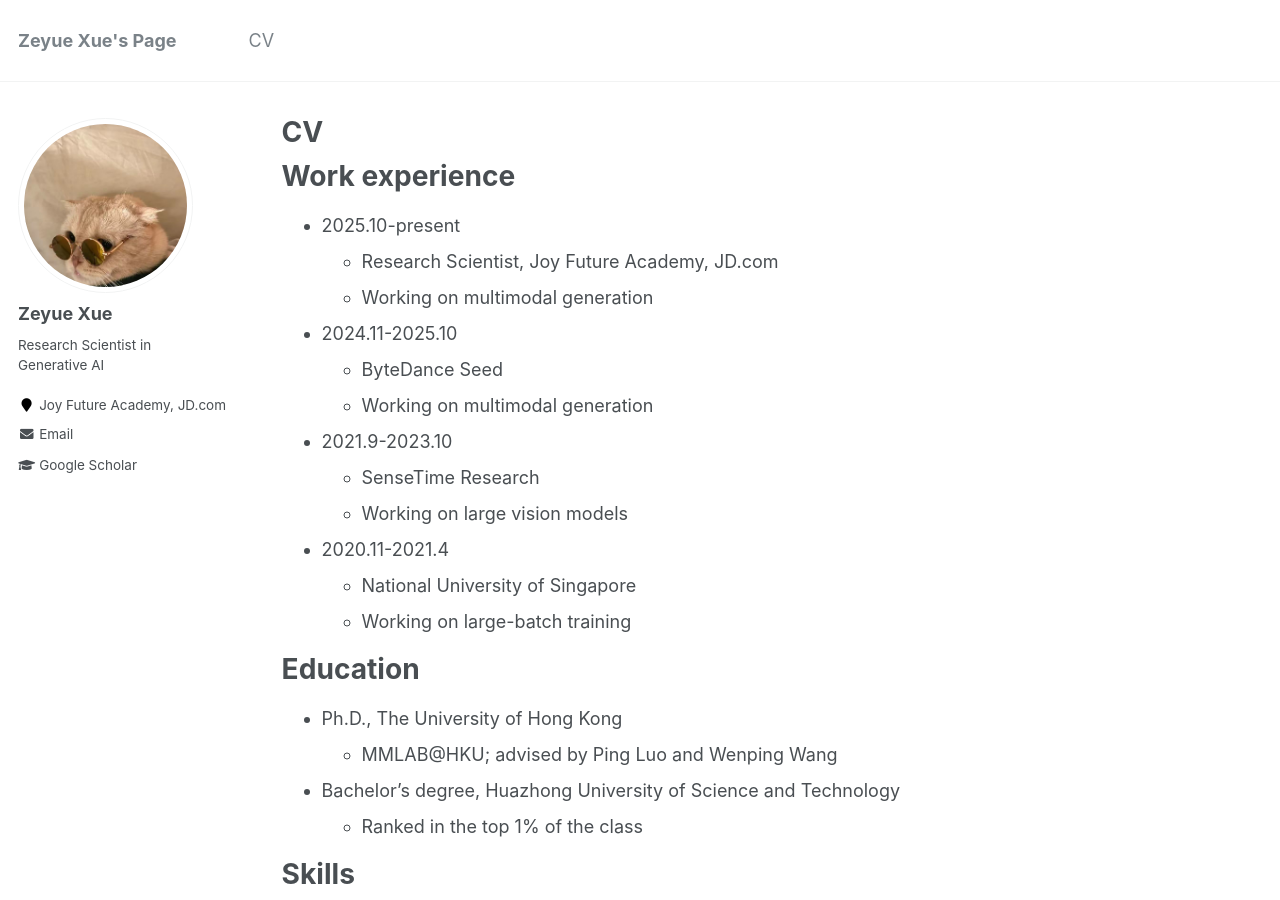
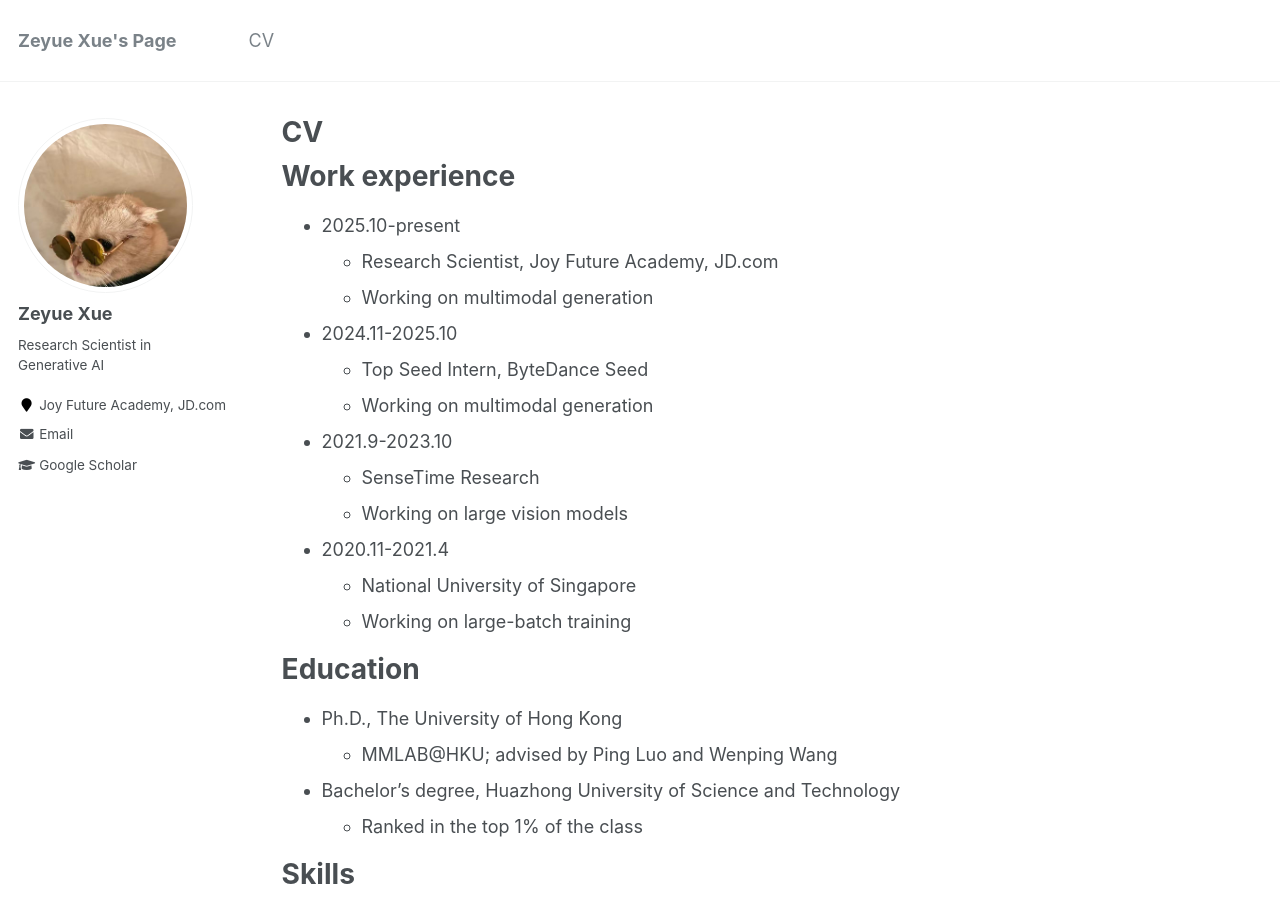
Before and after one commit to XueZeyue/xuezeyue.github.io, a Jekyll site: the page built from _pages/cv.md, in a window 1280 px wide and 900 px high. Built offline with Jekyll 4.4.1, drawn with Linux system fonts in a browser that asks for light colours.

Commit message:
Update cv.md

```diff
--- a/_pages/cv.md
+++ b/_pages/cv.md
@@ -17,7 +17,7 @@ Work experience
   * Working on multimodal generation
 
 * 2024.11-2025.10
-  * ByteDance Seed
+  * Top Seed Intern, ByteDance Seed
   * Working on multimodal generation
 
 * 2021.9-2023.10
```
